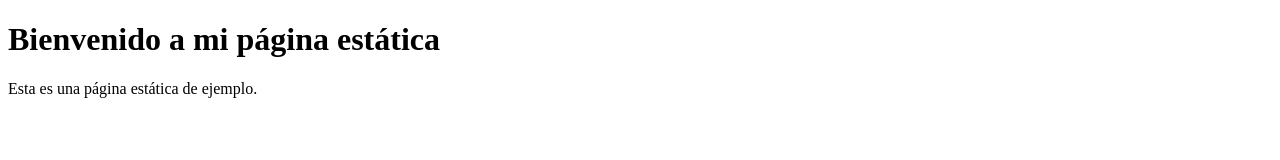
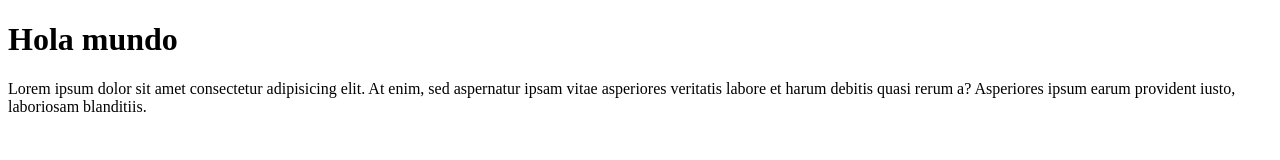
Before and after one commit to anibal2244/netlify, a plain HTML site: page index.html in a window 1280 px wide. Drawn offline with Linux system fonts and the light colour scheme.

Commit message:
Update index.html
Este es un comentario hecho desde GitHub

```diff
--- a/index.html
+++ b/index.html
@@ -1,10 +1,16 @@
 <!DOCTYPE html>
-<html>
-<head>
-    <title>Mi Página Estática</title>
-</head>
-<body>
-    <h1>Bienvenido a mi página estática</h1>
-    <p>Esta es una página estática de ejemplo.</p>
-</body>
+<html lang="en">
+  <head>
+    <meta charset="UTF-8" />
+    <meta name="viewport" content="width=device-width, initial-scale=1.0" />
+    <title>Mi primer cambio</title>
+  </head>
+  <body>
+    <h1>Hola mundo</h1>
+    <p>
+      Lorem ipsum dolor sit amet consectetur adipisicing elit. At enim, sed
+      aspernatur ipsam vitae asperiores veritatis labore et harum debitis quasi
+      rerum a? Asperiores ipsum earum provident iusto, laboriosam blanditiis.
+    </p>
+  </body>
 </html>
```
